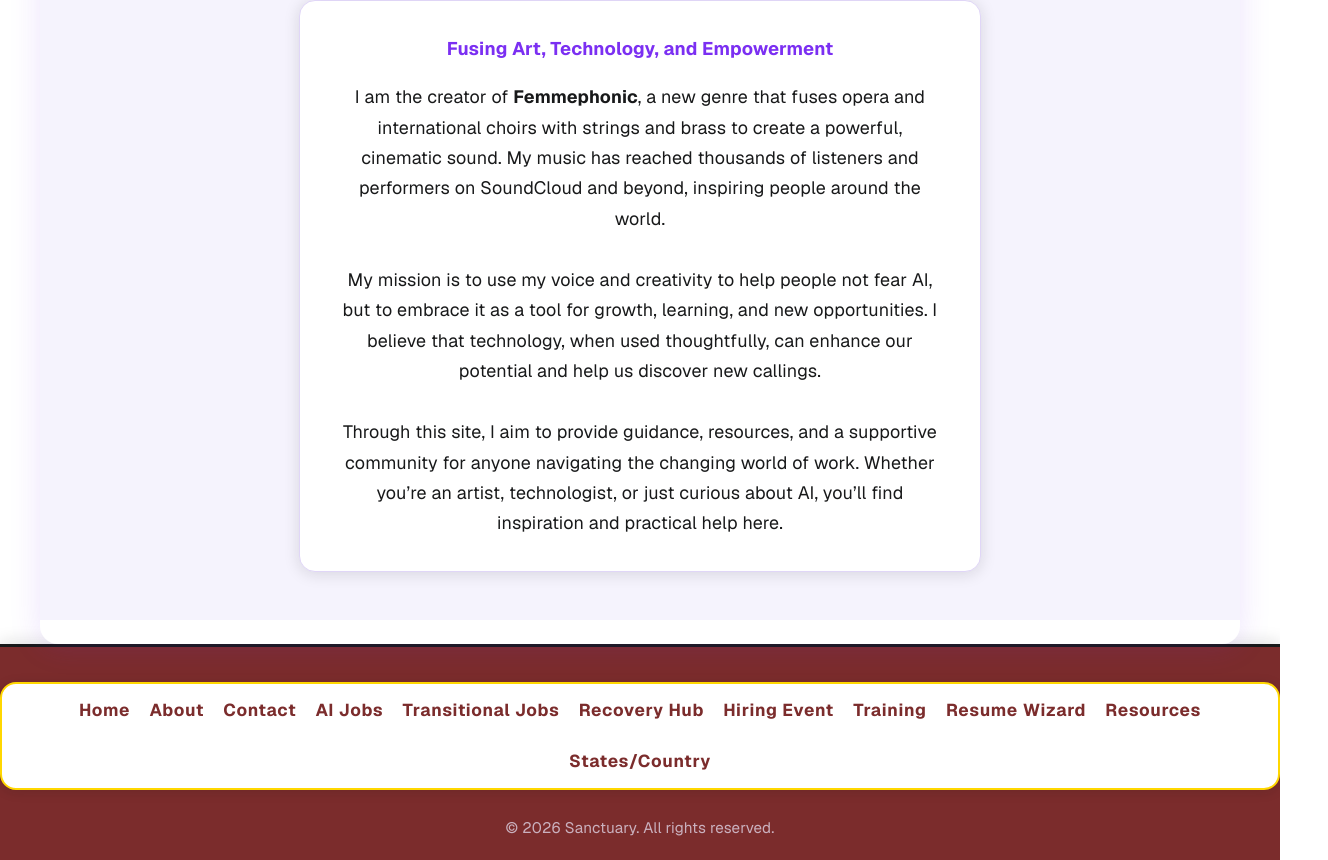
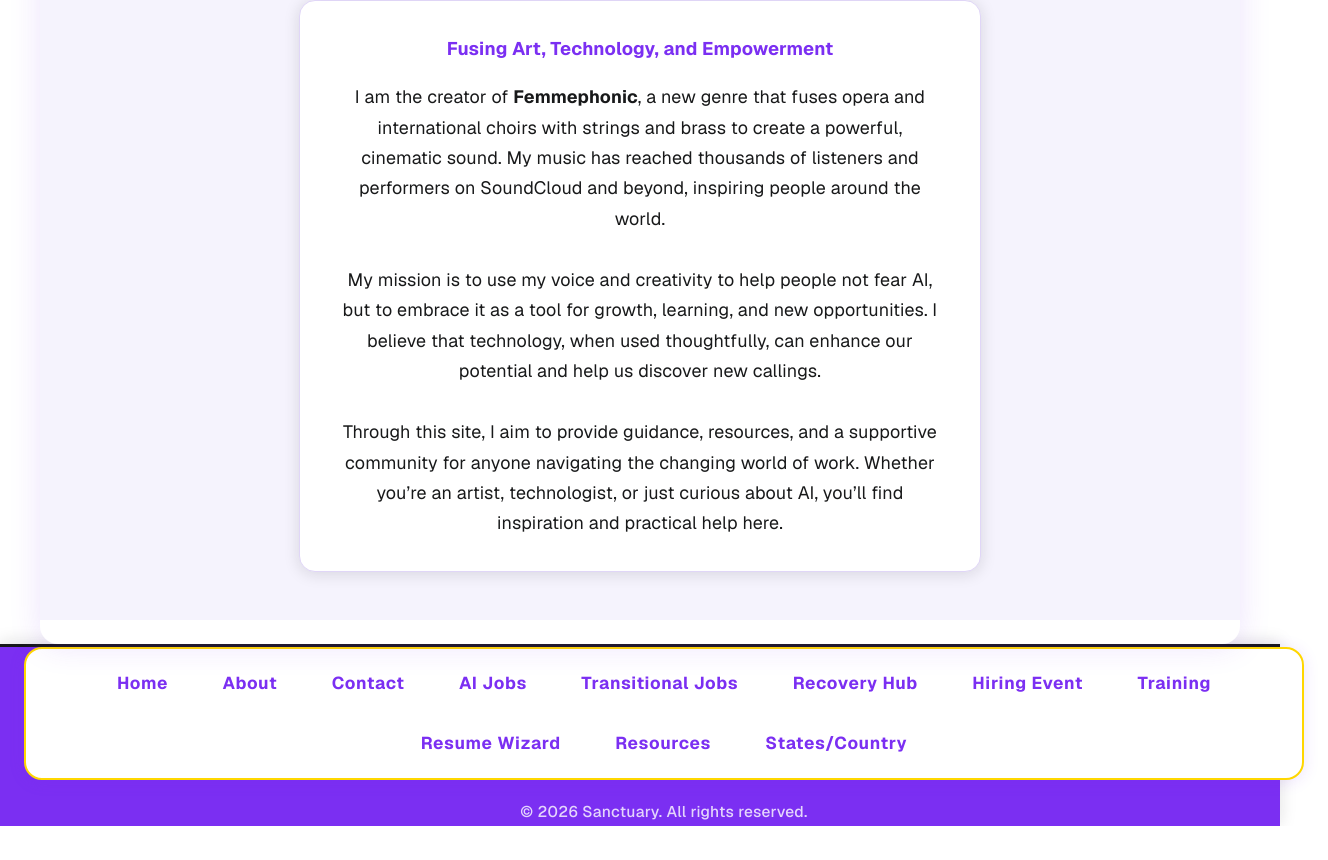
Before and after one commit to Shellzonit/auralis-sanctuary-, a Next.js app: page /about in a window 1280 px wide. Shown: the part 311-1171 px from the top of the page, 1328 px wide, since content can reach past the window. After the commit the page ends 1137 px from the top, so only its background shows below. Built offline with nearby package versions, Linux system fonts and the light colour scheme.

Commit message:
Professionalize footer: purple, gold, aligned, modern

```diff
--- a/components/SiteFooter.tsx
+++ b/components/SiteFooter.tsx
@@ -18,18 +18,19 @@ export default function SiteFooter() {
   return (
     <footer style={{
       width: '100%',
-      background: '#7b2c2c',
+      background: '#7b2ff2',
       color: '#ffd700',
-      padding: '2.2rem 0 1.2rem 0',
       marginTop: 'auto',
+      borderTop: '3px solid #18191a',
+      boxShadow: '0 -2px 16px #18191a22',
+      fontFamily: 'Inter, Arial, sans-serif',
+      fontSize: '1rem',
       display: 'flex',
       flexDirection: 'column',
       alignItems: 'center',
-      borderTop: '3px solid #18191a',
-      boxShadow: '0 -2px 16px #18191a22',
-      fontFamily: 'Inter, sans-serif',
-      fontSize: '1rem',
+      letterSpacing: '0.01em',
     }}>
+      <div style={{ width: '100%', maxWidth: '80rem', margin: '0 auto', padding: '0 1.5rem' }}>
       <div style={{
         width: '100%',
         display: 'flex',
@@ -42,20 +43,22 @@ export default function SiteFooter() {
           gap: '1.2rem',
           justifyContent: 'center',
           background: '#fff',
-          borderRadius: 16,
-          padding: '0.7rem 2rem',
-          boxShadow: '0 2px 12px #18191a22',
+          borderRadius: 18,
+          padding: '0.9rem 2.2rem',
+          boxShadow: '0 2px 16px #7b2ff222',
           border: '2px solid #ffd700',
+          alignItems: 'center',
         }}>
           {mainLinks.map(link => (
-            <Link key={link.name} href={link.href} style={{ color: '#7b2c2c', textDecoration: 'none', fontWeight: 700, letterSpacing: '0.04em', transition: 'color 0.2s', fontSize: '1.08rem' }}>
+            <Link key={link.name} href={link.href} style={{ color: '#7b2ff2', textDecoration: 'none', fontWeight: 700, letterSpacing: '0.04em', transition: 'color 0.2s', fontSize: '1.08rem', padding: '0.3rem 1.1rem', borderRadius: '8px' }}>
               {link.name}
             </Link>
           ))}
         </nav>
       </div>
-      <div style={{ marginTop: 6, fontSize: '0.95rem', color: '#ece9fc', opacity: 0.7 }}>
+      <div style={{ marginTop: 6, fontSize: '0.97rem', color: '#fff', opacity: 0.8, textAlign: 'center', fontWeight: 500, letterSpacing: '0.02em' }}>
         © {new Date().getFullYear()} Sanctuary. All rights reserved.
+      </div>
       </div>
     </footer>
   );
```
